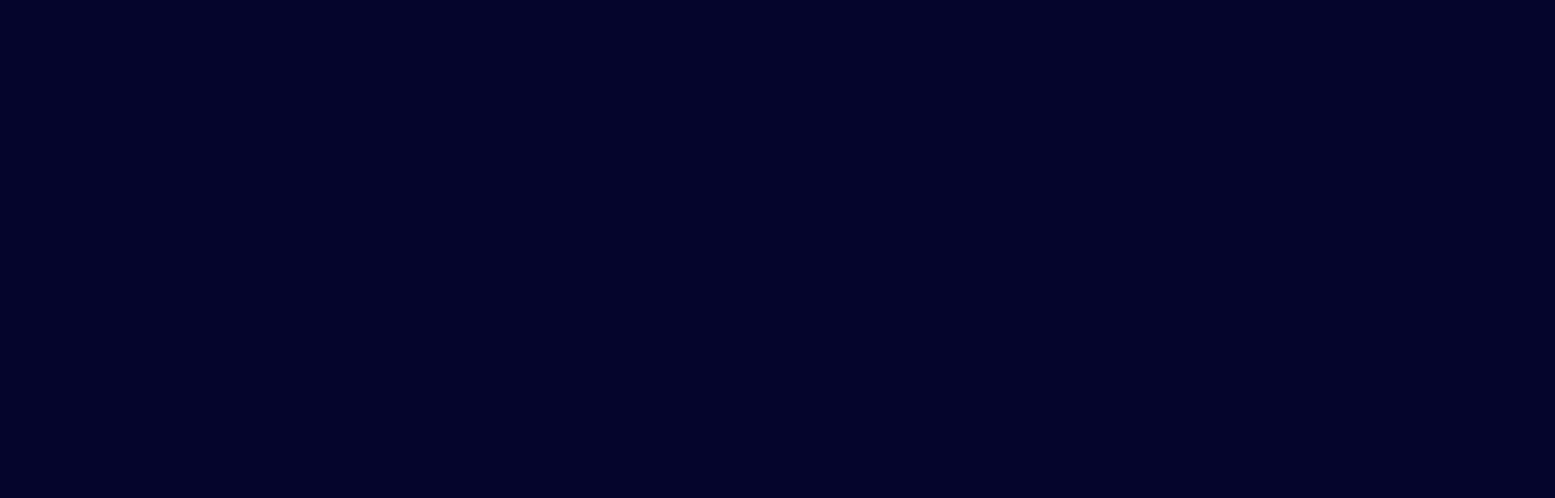
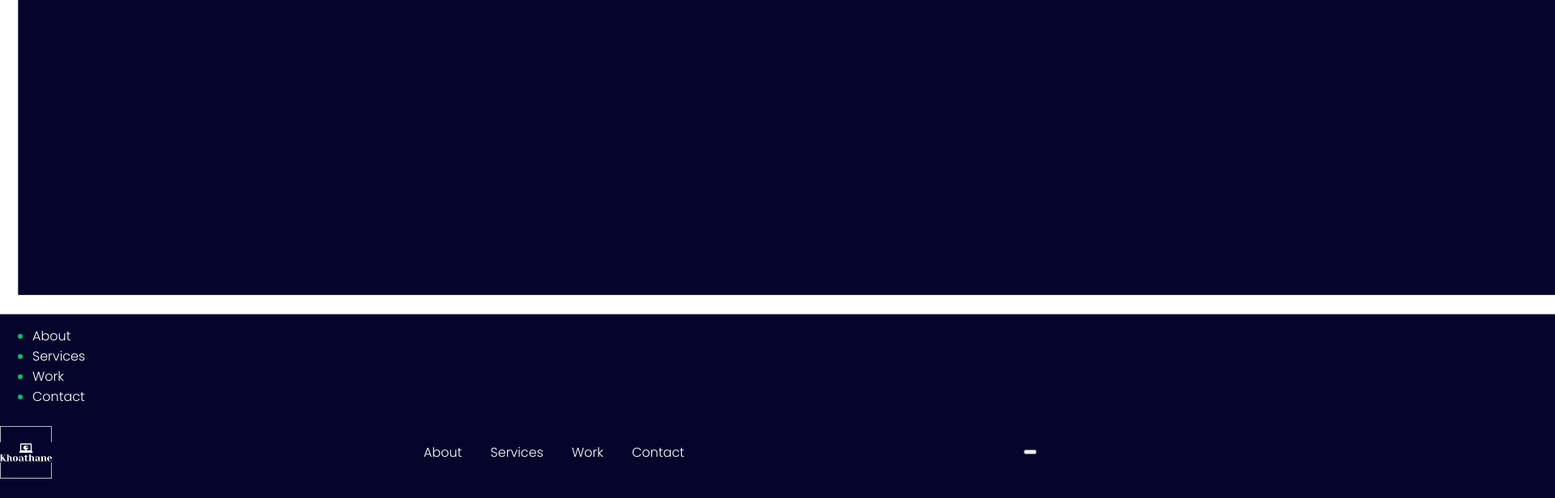
Before and after one commit to LehlohonoloKhoathane/New-portfolio-website-, a React (Create React App) app in the folder my-website/: page / in a window 1280 px wide. Shown: the part 1628-2244 px from the top of the page at 81% size, 1920 px wide, since content can reach past the window. Before the commit the page ends 800 px from the top, so only its background shows below. Built offline with nearby package versions, Linux system fonts and the light colour scheme.

Commit message:
nav size

```diff
--- a/my-website/src/Components/navbar/navbar.jsx
+++ b/my-website/src/Components/navbar/navbar.jsx
@@ -11,6 +11,8 @@ const NavBar = () => {
 
   return (
     <>
+      <MobileNav isOpen={openMenu} toggleMenu={toggleMenu}/>
+
       <nav className='nav-wrapper'>
         <div className='nav-content'>
           <img className='mylogo' src="./assets/images/myLogo.png" alt="logo" />
@@ -29,9 +31,9 @@ const NavBar = () => {
             </li>
           </ul>
 
-          {/* <button class='menu-button' onClick={()=>{}}>
+          {<button class='menu-button' onClick={()=>{}}>
 
-          </button> */}
+          </button>}
         </div>
       </nav>
     </>
```
